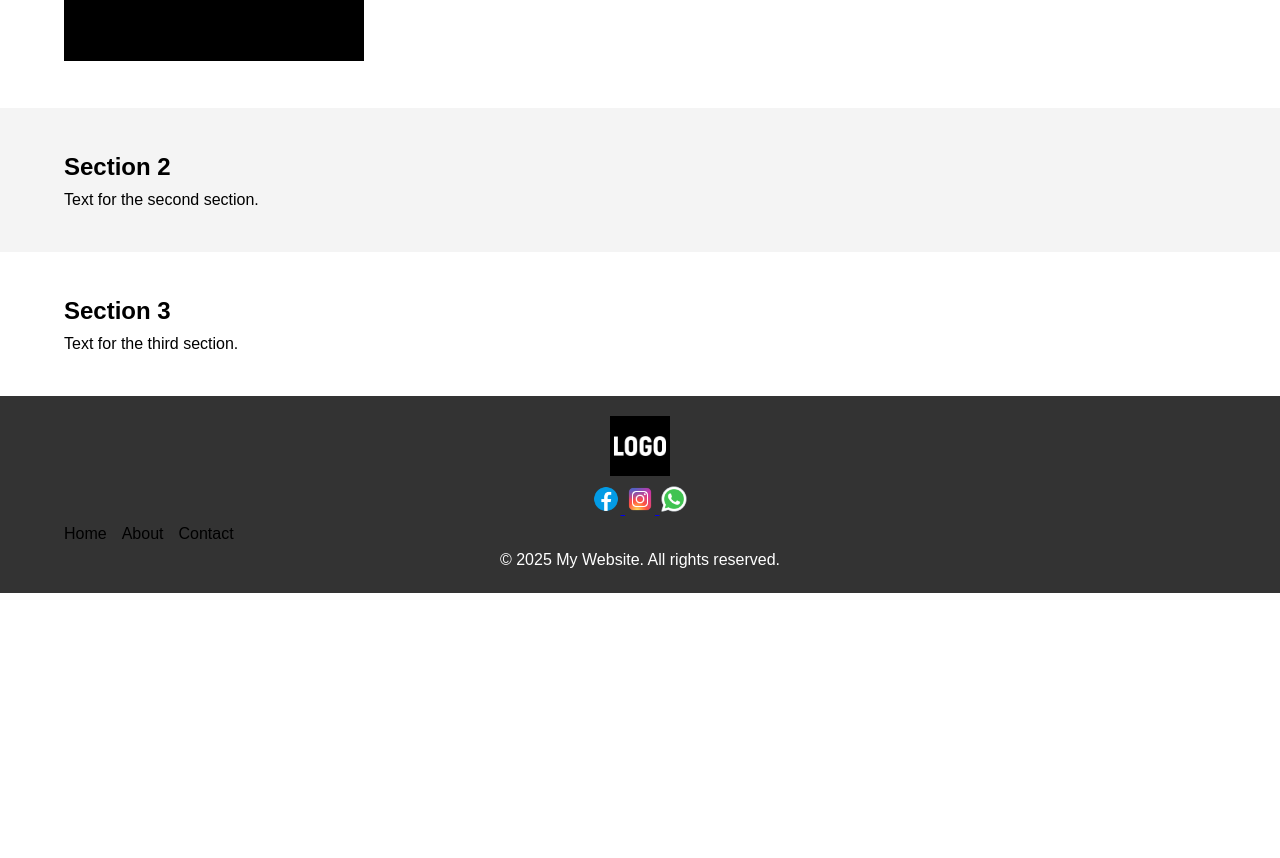
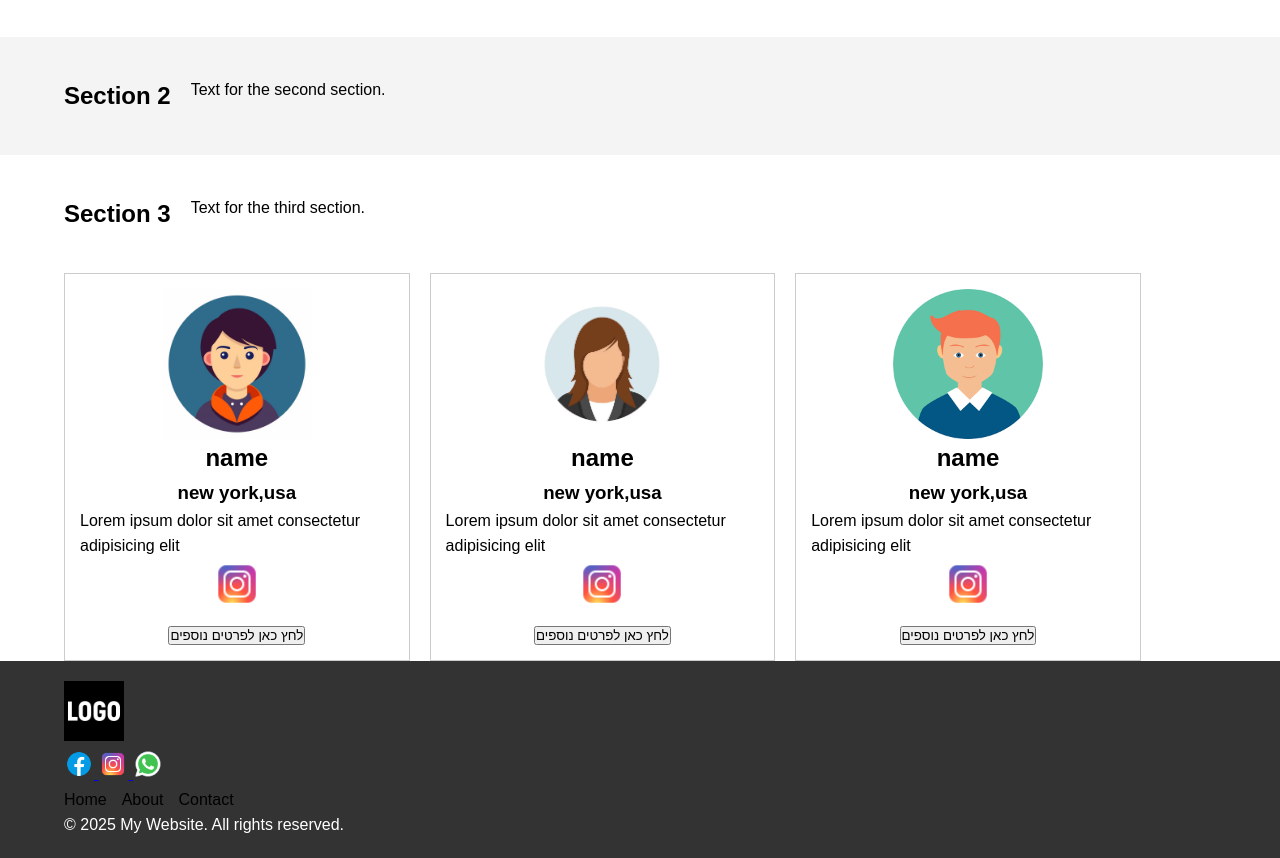
Before and after one commit to libis2010-maker/my_website, a plain HTML site: page index.html in a window 1280 px wide. Shown: the part 451-1309 px from the top of the page. Before the commit the page ends 1044 px from the top, so only its background shows below. Drawn offline with Linux system fonts and the light colour scheme; files whose address does not match are found by name.

Commit message:
Add files via upload

```diff
--- a/css/style.css
+++ b/css/style.css
@@ -59,6 +59,12 @@ footer {
   padding: 20px 0;
 }
 
+.footer_wrap {
+    display: flex;
+    flex-direction: column;
+    align-items: flex-start;
+}
+
 img {
   max-width: 100%;
   height: auto;
@@ -77,3 +83,33 @@ ul.menu{
 .logo img{
   width: 60px;
 }
+
+div.container {
+  display: flex;
+  gap: 20px;
+}
+
+div.card {
+  border: 1px solid #ccc;
+  padding: 15px;
+  width: 30%;
+  display: flex;
+  flex-direction: column;
+  align-items: center;
+}
+
+
+.card img {
+  width: 150px;
+  height: auto;
+}
+
+.card button {
+  margin-top: 10px;
+}
+
+.card a{
+  width: 50px;
+  height: auto;
+
+}
--- a/index.html
+++ b/index.html
@@ -44,6 +44,47 @@
           <p>Text for the third section.</p>
         </div>
       </section>
+
+      <section class="cards-section">
+        <div class="container">
+          <div class="card">
+            <img src="img/men1.avif" alt="תמונה לדוגמה">
+            <h2>name</h2>
+            <h3>new york,usa</h3>
+            <p>Lorem ipsum dolor sit amet consectetur adipisicing elit</p>
+            <a href="https://instagram.com" target="_blank">
+              <img src="img/icons8-instagram-logo-48.png" alt="instagram" width="30">
+            </a>
+            <button>לחץ כאן לפרטים נוספים</button>
+          </div>
+          <div class="card">
+            <img src="img/women1.avif" alt="תמונה לדוגמה">
+            <h2>name</h2>
+            <h3>new york,usa</h3>
+            <p>Lorem ipsum dolor sit amet consectetur adipisicing elit</p>
+            <a href="https://instagram.com" target="_blank">
+              <img src="img/icons8-instagram-logo-48.png" alt="instagram" width="30">
+            </a>
+            <button>לחץ כאן לפרטים נוספים</button>
+          </div>
+          <div class="card">
+            <img src="img/men2.png" alt="תמונה לדוגמה">
+            <h2>name</h2>
+            <h3>new york,usa</h3>
+            <p>Lorem ipsum dolor sit amet consectetur adipisicing elit</p>
+            <a href="https://instagram.com" target="_blank">
+              <img src="img/icons8-instagram-logo-48.png" alt="instagram" width="30">
+            </a>
+            <button>לחץ כאן לפרטים נוספים</button>
+          </div>
+
+
+
+  </div>
+</section>
+
+
+
     </main>
 
     <footer>
@@ -76,5 +117,6 @@
         </div>
       </div>
     </footer>
+
   </body>
 </html>
```
Also changed, not shown: img/men1.avif (added), img/men2.png (added), img/women1.avif (added).
